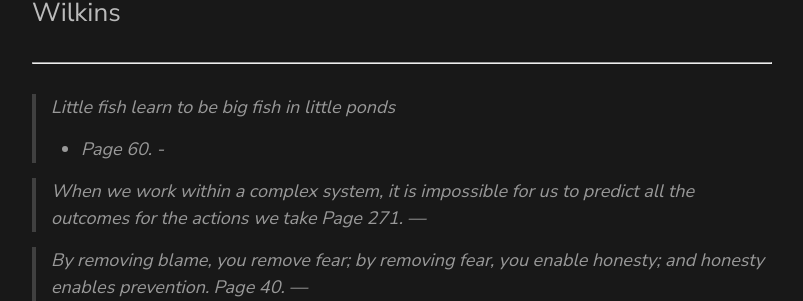
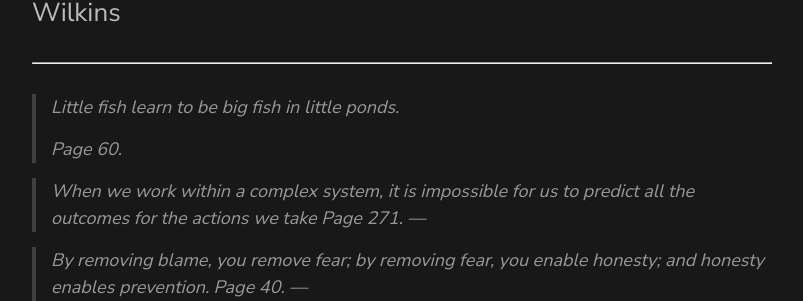
Before and after one commit to blackc0mb/blackc0mb.github.io, a Jekyll site: the page built from _posts/2021-02-06-quotes.md, in a window 1280 px wide. Shown: the part 424-725 px from the top of the page, without its empty margins (238-1041 px from the left). Built offline with Jekyll 4.4.1, drawn with Linux system fonts in a browser that asks for light colours.

```diff
--- a/_posts/2021-02-06-quotes.md
+++ b/_posts/2021-02-06-quotes.md
@@ -10,9 +10,9 @@ I like to remember some notes or quotes that that I have read...
 
 ### DevOps Handbook, Gene Kim, Jez Humble, Patrick Debois, John Wilkins
 ---
-> Little fish learn to be big fish in little ponds
-> - Page 60. -
-
+> Little fish learn to be big fish in little ponds.
+>
+> Page 60.
 
 > When we work within a complex system, it is impossible for us to predict all the outcomes for the actions we take
 > Page 271.
```
